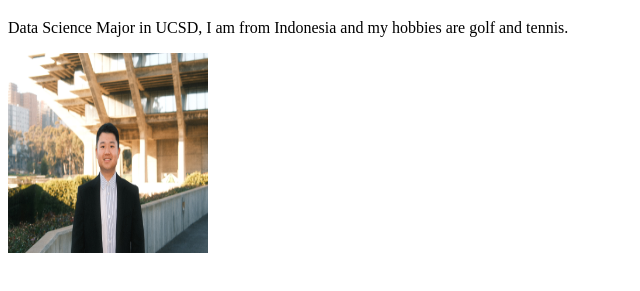
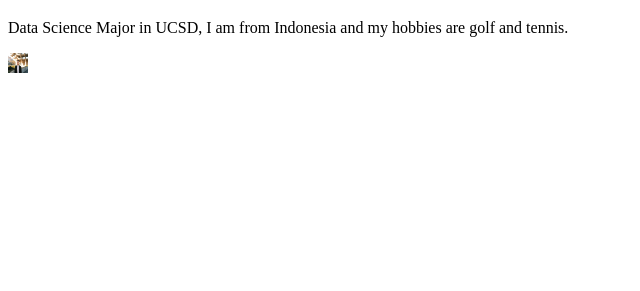
Before and after one commit to clt005ucsd/portfolio, a plain HTML site: page index.html in a window 1280 px wide. Shown: the part 61-352 px from the top of the page, without its empty margins (0-640 px from the left). Drawn offline with Linux system fonts and the light colour scheme.

Commit message:
Update index.html

```diff
--- a/index.html
+++ b/index.html
@@ -10,6 +10,6 @@
     <p>
         Data Science Major in UCSD, I am from Indonesia and my hobbies are golf and tennis.
     </p>
-    <img src="images/professional headshot copy.jpg" alt="My Professional Headshot" width="200" height="200">
+    <img src="images/professional headshot copy.jpg" alt="My Professional Headshot" width="20" height="20">
 </body>
 </html>
```
